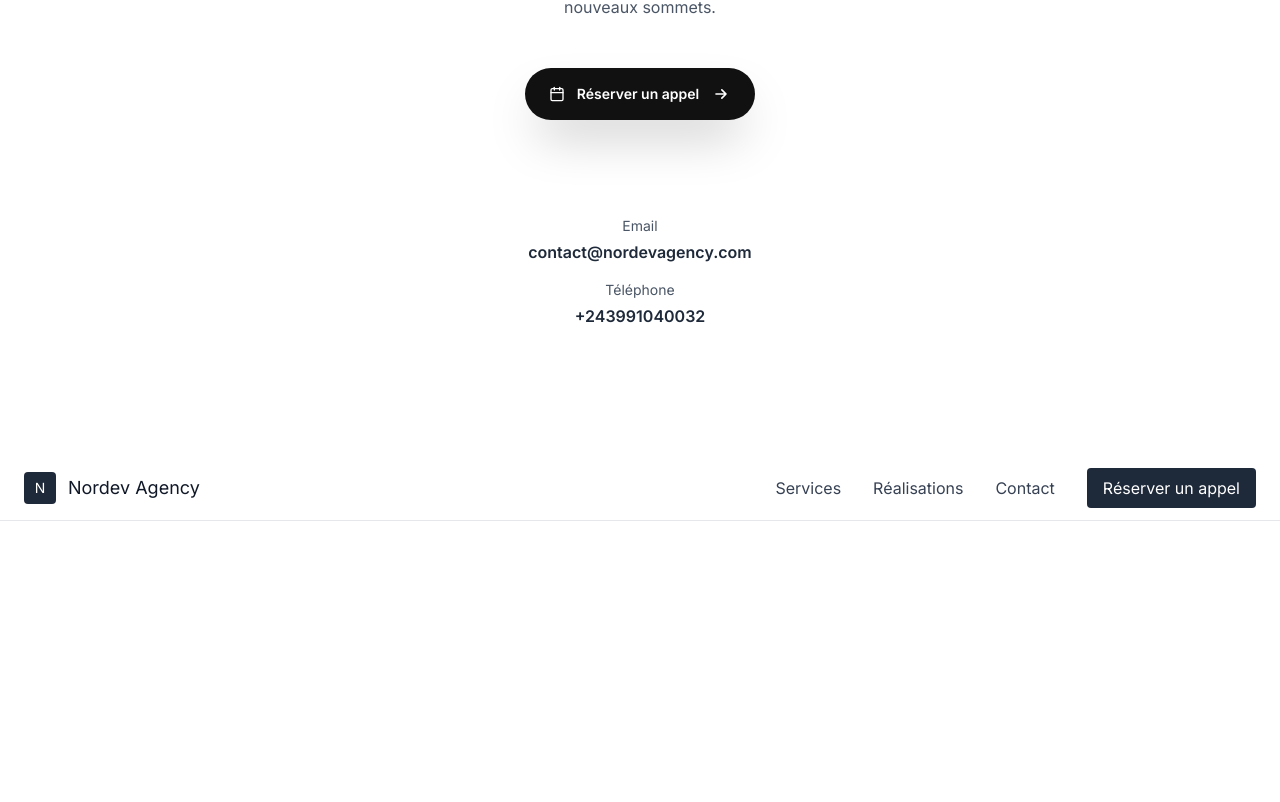
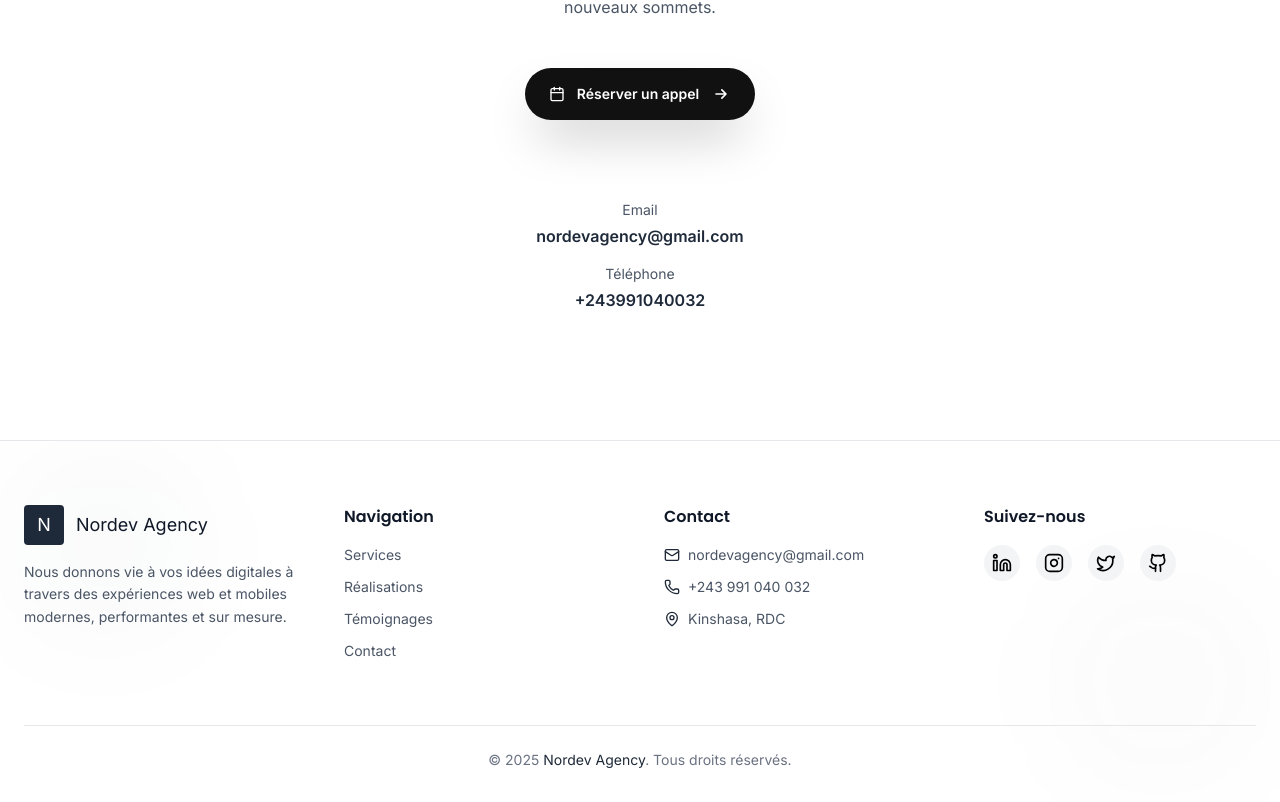
Before and after one commit to freddymk313/nordevagency, a Next.js app: page / in a window 1280 px wide. Shown: the part 6225-7027 px from the top of the page. Before the commit the page ends 6746 px from the top, so only its background shows below. Built offline with nearby package versions, Linux system fonts and the light colour scheme.

Commit message:
footer v1

```diff
--- a/components/FinalCTA.tsx
+++ b/components/FinalCTA.tsx
@@ -42,7 +42,7 @@ const FinalCTA = () => {
           </p>
 
           {/* Boutons d'action principaux */}
-          <div className="flex flex-col sm:flex-row gap-4 justify-center items-center mb-16">
+          <div className="flex flex-col sm:flex-row gap-4 justify-center items-center mb-12">
             <button className="group bg-[#111111] text-white px-6 py-4 rounded-full hover:bg-gray-900 transition-all duration-300 font-semibold text-sm shadow-2xl hover:shadow-3xl transform hover:-translate-y-1 flex items-center gap-3">
               <Calendar className="w-4 h-4" />
               Réserver un appel
@@ -69,10 +69,10 @@ const FinalCTA = () => {
               <div>
                 <div className="text-sm font-semibold text-gray-600 mb-1">Email</div>
                 <a
-                  href="mailto:contact@nordevagency.com"
+                  href="mailto:nordevagency@gmail.com"
                   className="text-gray-800 font-semibold hover:text-gray-600 transition-colors"
                 >
-                  contact@nordevagency.com
+                  nordevagency@gmail.com
                 </a>
               </div>
 
--- a/components/Footer.tsx
+++ b/components/Footer.tsx
@@ -1,87 +1,93 @@
 "use client";
 
-import { useState } from "react";
+import { Mail, Phone, MapPin, Linkedin, Instagram, Twitter, Github } from "lucide-react";
 
-const Navbar = () => {
-  const [isMenuOpen, setIsMenuOpen] = useState(false);
+const Footer = () => {
+  return (
+    <footer className="bg-white border-t border-gray-200 pt-16 pb-8 relative overflow-hidden">
+      {/* Éléments décoratifs doux */}
+      <div className="absolute top-10 left-10 w-32 h-32 bg-gray-800/5 rounded-full blur-3xl" />
+      <div className="absolute bottom-10 right-10 w-40 h-40 bg-gray-800/3 rounded-full blur-3xl" />
 
-  return (
-    <>
-      <nav className="bg-white border-b border-gray-200 sticky top-0 z-50">
-        <div className="container mx-auto px-6">
-          <div className="flex items-center justify-between h-16">
-            {/* Logo */}
-            <div className="flex items-center space-x-3">
-              <div className="w-8 h-8 bg-gray-800 rounded flex items-center justify-center">
-                <span className="text-white font-bold text-sm">N</span>
+      <div className="container mx-auto px-6 relative z-10">
+        {/* Grille principale */}
+        <div className="grid md:grid-cols-4 gap-12 mb-16">
+          {/* Logo & description */}
+          <div>
+            <div className="flex items-center space-x-3 mb-4">
+              <div className="w-10 h-10 bg-gray-800 rounded flex items-center justify-center">
+                <span className="text-white font-bold text-lg">N</span>
               </div>
               <span className="text-lg font-bold text-gray-900">Nordev Agency</span>
             </div>
+            <p className="text-gray-600 text-sm leading-relaxed">
+              Nous donnons vie à vos idées digitales à travers des expériences web et mobiles modernes, performantes et sur mesure.
+            </p>
+          </div>
 
-            {/* Liens desktop */}
-            <div className="hidden md:flex items-center space-x-8">
-              <a href="#services" className="text-gray-700 hover:text-gray-900 transition-colors">
-                Services
+          {/* Liens rapides */}
+          <div>
+            <h3 className="text-gray-900 font-semibold mb-4">Navigation</h3>
+            <ul className="space-y-3 text-sm">
+              <li><a href="#services" className="text-gray-600 hover:text-gray-900 transition-colors">Services</a></li>
+              <li><a href="#portfolio" className="text-gray-600 hover:text-gray-900 transition-colors">Réalisations</a></li>
+              <li><a href="#temoignages" className="text-gray-600 hover:text-gray-900 transition-colors">Témoignages</a></li>
+              <li><a href="#contact" className="text-gray-600 hover:text-gray-900 transition-colors">Contact</a></li>
+            </ul>
+          </div>
+
+          {/* Contact */}
+          <div>
+            <h3 className="text-gray-900 font-semibold mb-4">Contact</h3>
+            <ul className="space-y-3 text-sm">
+              <li className="flex items-center gap-2">
+                <Mail className="w-4 h-4 text-gray-800" />
+                <a href="mailto:nordevagency@gmail.com" className="text-gray-600 hover:text-gray-900 transition-colors">
+                  nordevagency@gmail.com
+                </a>
+              </li>
+              <li className="flex items-center gap-2">
+                <Phone className="w-4 h-4 text-gray-800" />
+                <a href="tel:+243991040032" className="text-gray-600 hover:text-gray-900 transition-colors">
+                  +243 991 040 032
+                </a>
+              </li>
+              <li className="flex items-center gap-2">
+                <MapPin className="w-4 h-4 text-gray-800" />
+                <span className="text-gray-600">Kinshasa, RDC</span>
+              </li>
+            </ul>
+          </div>
+
+          {/* Réseaux sociaux */}
+          <div>
+            <h3 className="text-gray-900 font-semibold mb-4">Suivez-nous</h3>
+            <div className="flex space-x-4">
+              <a href="#" className="p-2 rounded-full bg-gray-100 hover:bg-gray-800 hover:text-white transition-colors">
+                <Linkedin className="w-5 h-5" />
               </a>
-              <a href="#portfolio" className="text-gray-700 hover:text-gray-900 transition-colors">
-                Réalisations
+              <a href="#" className="p-2 rounded-full bg-gray-100 hover:bg-gray-800 hover:text-white transition-colors">
+                <Instagram className="w-5 h-5" />
               </a>
-              <a href="#contact" className="text-gray-700 hover:text-gray-900 transition-colors">
-                Contact
+              <a href="#" className="p-2 rounded-full bg-gray-100 hover:bg-gray-800 hover:text-white transition-colors">
+                <Twitter className="w-5 h-5" />
               </a>
-              <button className="bg-gray-800 text-white px-4 py-2 rounded hover:bg-gray-900 transition-colors">
-                Réserver un appel
-              </button>
+              <a href="#" className="p-2 rounded-full bg-gray-100 hover:bg-gray-800 hover:text-white transition-colors">
+                <Github className="w-5 h-5" />
+              </a>
             </div>
-
-            {/* Menu burger mobile */}
-            <button
-              className="md:hidden p-2"
-              onClick={() => setIsMenuOpen(!isMenuOpen)}
-            >
-              <div className="w-6 h-6 flex flex-col justify-center space-y-1">
-                <span className={`block h-0.5 w-6 bg-gray-800 transition-all ${isMenuOpen ? "rotate-45 translate-y-1.5" : ""}`}></span>
-                <span className={`block h-0.5 w-6 bg-gray-800 transition-all ${isMenuOpen ? "opacity-0" : "opacity-100"}`}></span>
-                <span className={`block h-0.5 w-6 bg-gray-800 transition-all ${isMenuOpen ? "-rotate-45 -translate-y-1.5" : ""}`}></span>
-              </div>
-            </button>
           </div>
         </div>
 
-        {/* Menu mobile */}
-        {isMenuOpen && (
-          <div className="md:hidden bg-white border-t border-gray-200">
-            <div className="container mx-auto px-6 py-4 space-y-4">
-              <a
-                href="#services"
-                className="block text-gray-700 hover:text-gray-900 transition-colors"
-                onClick={() => setIsMenuOpen(false)}
-              >
-                Services
-              </a>
-              <a
-                href="#portfolio"
-                className="block text-gray-700 hover:text-gray-900 transition-colors"
-                onClick={() => setIsMenuOpen(false)}
-              >
-                Réalisations
-              </a>
-              <a
-                href="#contact"
-                className="block text-gray-700 hover:text-gray-900 transition-colors"
-                onClick={() => setIsMenuOpen(false)}
-              >
-                Contact
-              </a>
-              <button className="w-full bg-gray-800 text-white py-2 rounded hover:bg-gray-900 transition-colors">
-                Réserver un appel
-              </button>
-            </div>
-          </div>
-        )}
-      </nav>
-    </>
+        {/* Ligne de séparation */}
+        <div className="border-t border-gray-200 pt-6 text-center">
+          <p className="text-sm text-gray-500">
+            © {new Date().getFullYear()} <span className="font-semibold text-gray-800">Nordev Agency</span>. Tous droits réservés.
+          </p>
+        </div>
+      </div>
+    </footer>
   );
 };
 
-export default Navbar;
+export default Footer;
```
